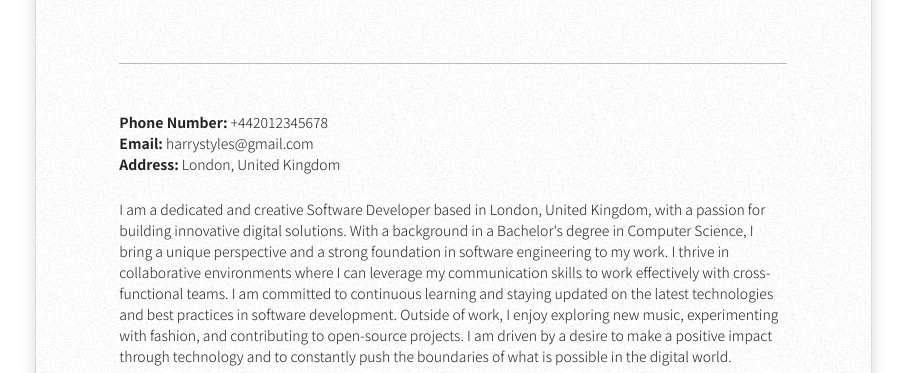
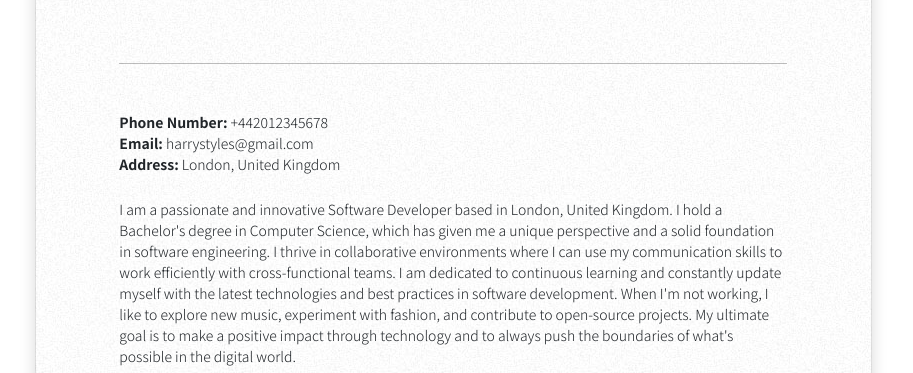
Before and after one commit to princessannierojas/resume-appdev, a plain HTML site: page index.html in a window 1280 px wide. Shown: the part 427-800 px from the top of the page, without its empty margins (187-1100 px from the left). Drawn offline with nearby package versions, Linux system fonts and the light colour scheme.

Commit message:
Update index.html

```diff
--- a/index.html
+++ b/index.html
@@ -71,9 +71,7 @@
                                 </p>
                                 <div class="objective mb-5">
                                     <p>
-                                        I am a dedicated and creative Software Developer based in London, United Kingdom, with a passion for building innovative digital solutions. With a background in a Bachelor's degree in Computer Science, I bring a unique perspective and a strong foundation in software engineering to my work.
-                                        I thrive in collaborative environments where I can leverage my communication skills to work effectively with cross-functional teams. I am committed to continuous learning and staying updated on the latest technologies and best practices in software development.
-                                        Outside of work, I enjoy exploring new music, experimenting with fashion, and contributing to open-source projects. I am driven by a desire to make a positive impact through technology and to constantly push the boundaries of what is possible in the digital world.
+                                        I am a passionate and innovative Software Developer based in London, United Kingdom. I hold a Bachelor's degree in Computer Science, which has given me a unique perspective and a solid foundation in software engineering. I thrive in collaborative environments where I can use my communication skills to work efficiently with cross-functional teams. I am dedicated to continuous learning and constantly update myself with the latest technologies and best practices in software development. When I'm not working, I like to explore new music, experiment with fashion, and contribute to open-source projects. My ultimate goal is to make a positive impact through technology and to always push the boundaries of what's possible in the digital world.
                                     </p>
                                 </div>
                             </div>
```
